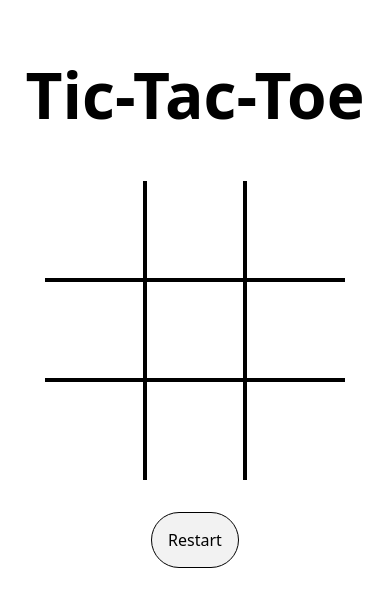
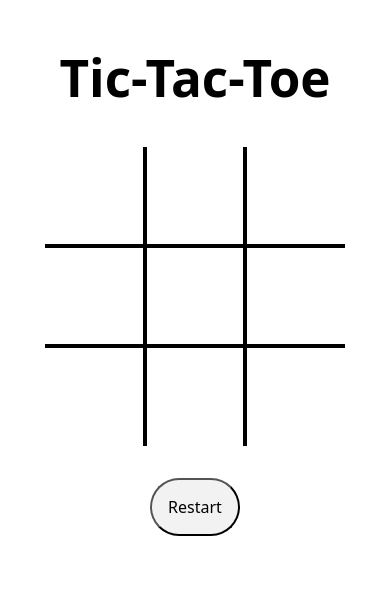
Before and after one commit to francolai/tic-tac-toe, a React (Vite) app: page / in a window 390 px wide. Shown: the top 606 px of the page. Built offline with nearby package versions, Linux system fonts and the light colour scheme; a web font is replaced by a local one.

Commit message:
improve responsive ui

```diff
--- a/src/styles/modal.css
+++ b/src/styles/modal.css
@@ -2,7 +2,7 @@
   background-color: rgba(0, 0, 0, 0.5);
 }
 
-button {
+/* button {
   margin-top: 0.5rem;
   padding: 0.5rem;
   font-family: inherit;
@@ -14,7 +14,7 @@ button:hover {
   background-color: black;
   color: white;
   cursor: pointer;
-}
+} */
 
 :focus-visible {
   outline: none;
--- a/src/styles/tictactoe.css
+++ b/src/styles/tictactoe.css
@@ -9,26 +9,13 @@
   flex-direction: column;
 }
 
-@media (max-width: 30rem) {
-  .game__container {
-    width: 100%;
-  }
-}
-
 .game__container button {
   margin-top: 2rem;
   padding: 1rem;
   font-size: 1rem;
-  border: 1px solid black;
-}
-
-.game__container button:hover {
-  background-color: black;
-  color: white;
-  border: 1px solid white;
-  cursor: pointer;
-  transition: background-color 0.5s;
-  animation: slide-up 0.2s forwards;
+  font-family: inherit;
+  background-color: rgba(0, 0, 0, 0.05);
+  border-radius: 100px;
 }
 
 .game__header {
@@ -52,12 +39,17 @@
 }
 
 .game__modal-button {
+  outline: none;
   border: none;
   margin-left: 0.5rem;
   background-color: transparent;
+  font-family: inherit;
+  border-radius: 100px;
 }
 
 .game__modal-button:hover {
+  outline: none;
+  box-shadow: none;
   border: none;
   transition: background-color 0.5s;
   animation: slide-up 0.2s forwards;
@@ -80,3 +72,31 @@
     transform: translateY(0);
   }
 }
+
+@media (max-width: 30rem) {
+  .game__container {
+    width: 100%;
+  }
+  .game__header {
+    font-size: 1.6rem;
+  }
+  .game__container button:active {
+    background-color: black;
+    color: white;
+    border: 1px solid white;
+    cursor: pointer;
+    -webkit-tap-highlight-color: transparent;
+  }
+}
+
+@media (min-width: 30rem) {
+  .game__container button:hover {
+    background-color: black;
+    color: white;
+    border: 1px solid white;
+    cursor: pointer;
+    transition: background-color 0.5s;
+    animation: slide-up 0.2s forwards;
+    -webkit-tap-highlight-color: transparent;
+  }
+}
```
